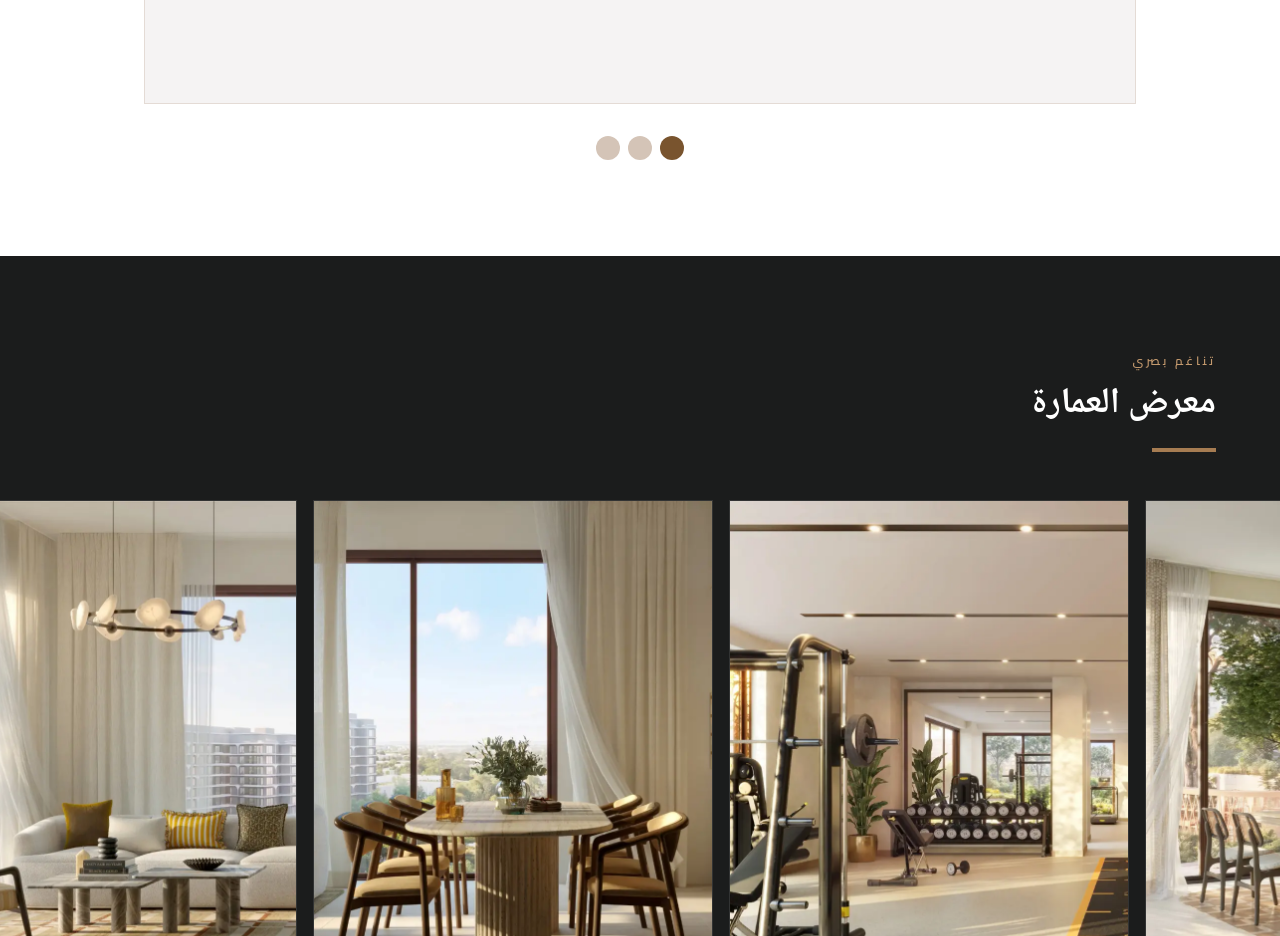
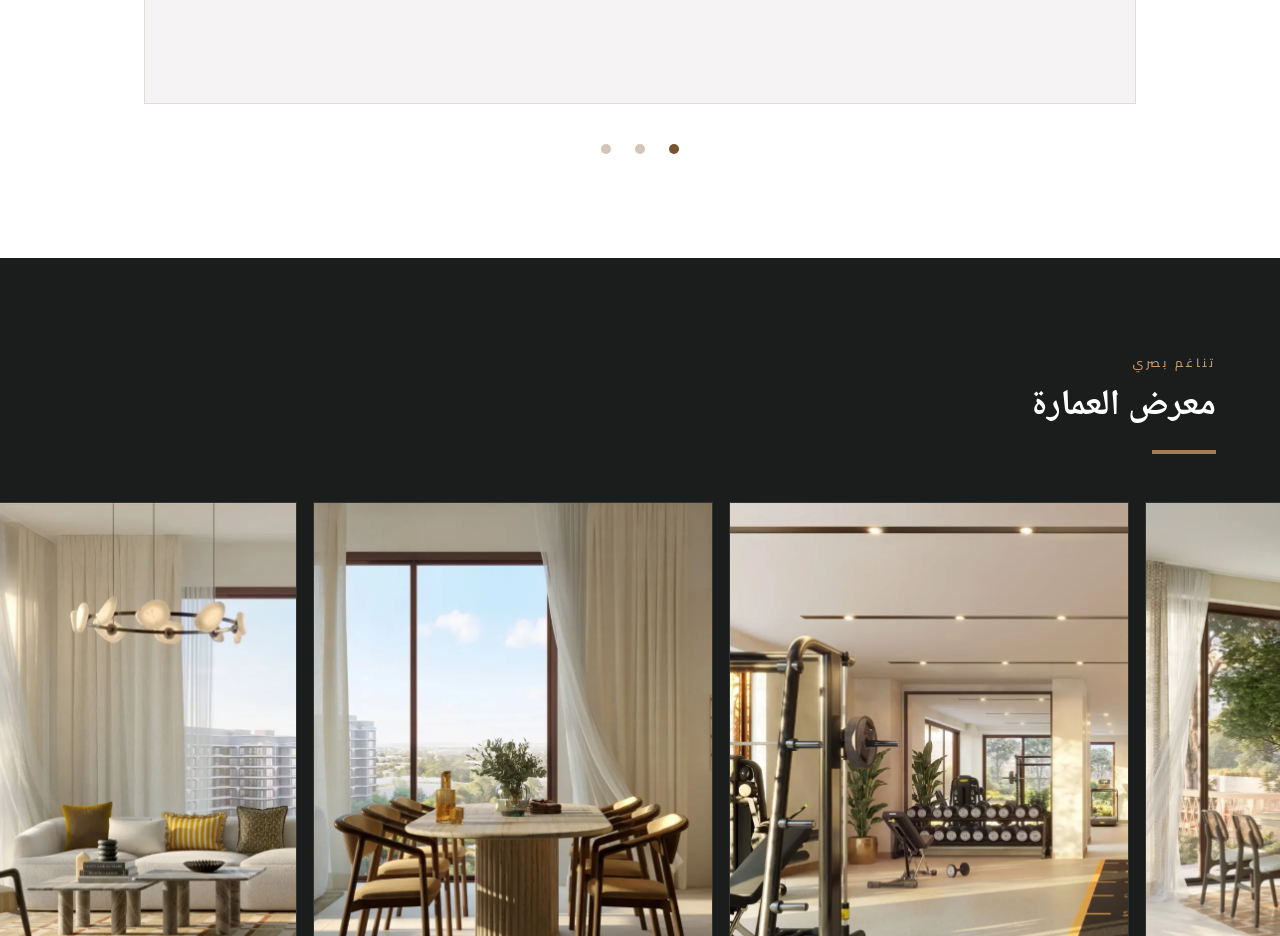
Before and after one commit to iamatif/Enre, a React (Vite) app: page /ar in a window 1280 px wide. Shown: the part 3260-4196 px from the top of the page. Built offline with nearby package versions, Linux system fonts and the light colour scheme; a web font is replaced by a local one.

Commit message:
Reduce dot visual size while keeping 24px touch target

```diff
--- a/src/pages/HomePage.tsx
+++ b/src/pages/HomePage.tsx
@@ -470,11 +470,13 @@ export const HomePage: React.FC<HomePageProps> = ({
                   <button
                     key={idx}
                     onClick={() => setHighlightSlide(idx)}
-                    className={`w-6 h-6 rounded-full transition-all ${
-                      highlightSlide === idx ? "bg-white w-6" : "bg-white/30"
-                    }`}
+                    className="p-2 rounded-full transition-all"
                     aria-label={`Go to slide ${idx + 1}`}
-                  />
+                  >
+                    <span className={`block w-2 h-2 rounded-full transition-all ${
+                      highlightSlide === idx ? "bg-white w-4" : "bg-white/30"
+                    }`} />
+                  </button>
                 ))}
               </div>
               {/* Tablet dots */}
@@ -483,11 +485,13 @@ export const HomePage: React.FC<HomePageProps> = ({
                   <button
                     key={idx}
                     onClick={() => setHighlightSlide(idx * 2)}
-                    className={`w-6 h-6 rounded-full transition-all ${
-                      Math.floor(highlightSlide / 2) === idx ? "bg-white w-6" : "bg-white/30"
-                    }`}
+                    className="p-2 rounded-full transition-all"
                     aria-label={`Go to slide group ${idx + 1}`}
-                  />
+                  >
+                    <span className={`block w-2 h-2 rounded-full transition-all ${
+                      Math.floor(highlightSlide / 2) === idx ? "bg-white w-4" : "bg-white/30"
+                    }`} />
+                  </button>
                 ))}
               </div>
             </div>
@@ -590,11 +594,13 @@ export const HomePage: React.FC<HomePageProps> = ({
               <button
                 key={idx}
                 onClick={() => setCurrentSlide(idx)}
-                className={`w-6 h-6 rounded-full transition-colors ${
+                className="p-2 rounded-full transition-colors"
+                aria-label={`Go to slide ${idx + 1}`}
+              >
+                <span className={`block w-2.5 h-2.5 rounded-full transition-colors ${
                   currentSlide === idx ? "bg-[#79542e]" : "bg-[#d4c4b7]"
-                }`}
-                aria-label={`Go to slide ${idx + 1}`}
-              />
+                }`} />
+              </button>
             ))}
           </div>
         </div>
```
